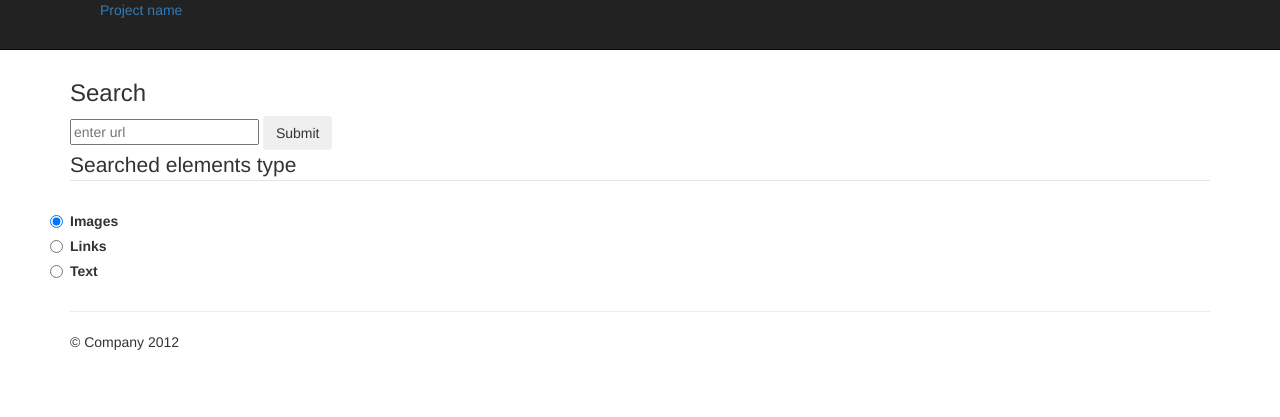
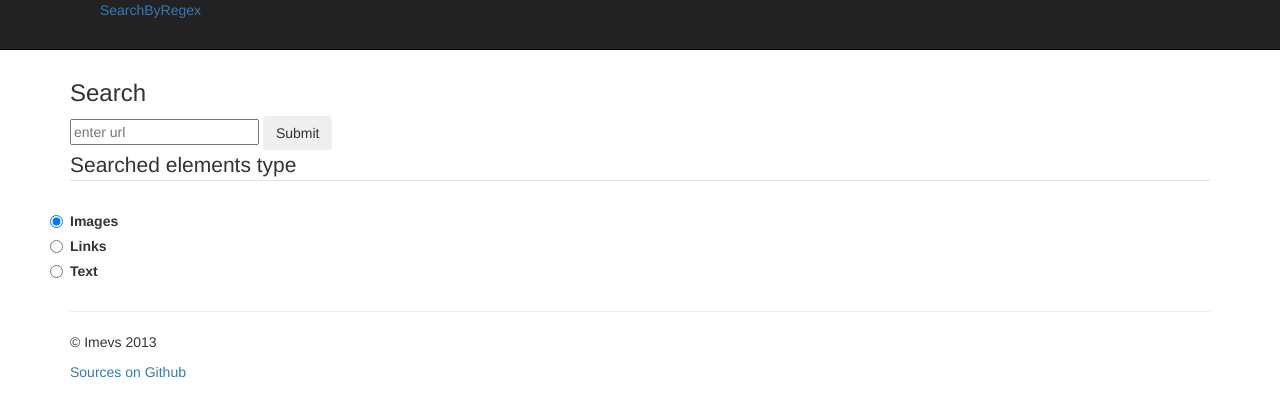
Before and after one commit to imevs/SearchByRegex, a PHP site: page / in a window 1280 px wide. Shown: the top 417 px of the page. Run offline with PHP 8.4, Linux system fonts and the light colour scheme; some libraries are stand-ins or nearby versions.

Commit message:
documentation

```diff
--- a/app/views/footer.php
+++ b/app/views/footer.php
@@ -1,5 +1,5 @@
 <hr>
 
 <footer>
-    <p>© Company 2012</p>
+    <p>© Imevs 2013</p> <a href="https://github.com/imevs/SearchByRegex">Sources on Github</a>
 </footer>
--- a/app/views/logo.php
+++ b/app/views/logo.php
@@ -1,3 +1,3 @@
-<a class="brand" href="http://twitter.github.com/bootstrap/examples/hero.html#">Project name</a>
+<a class="brand" href="https://github.com/imevs/SearchByRegex">SearchByRegex</a>
 
 <? //tttt();
--- a/index.php
+++ b/index.php
@@ -1,5 +1,2 @@
 <?php
-include_once 'bootstrap.php';
-$pageView = PageView::getInstance();
-$pageView->initLayout();
-echo $pageView->renderPage();
+phpinfo();
```
Also changed, not shown: README.md, 1 other file.
